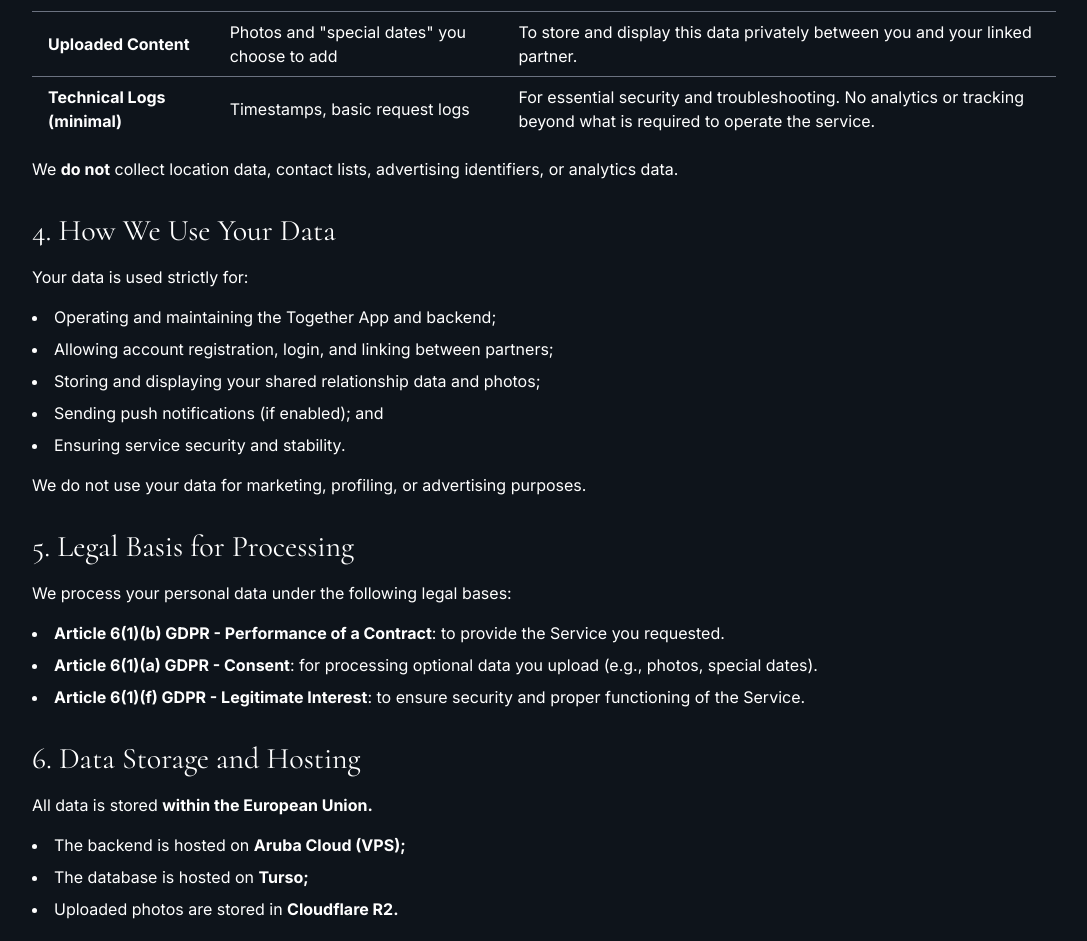
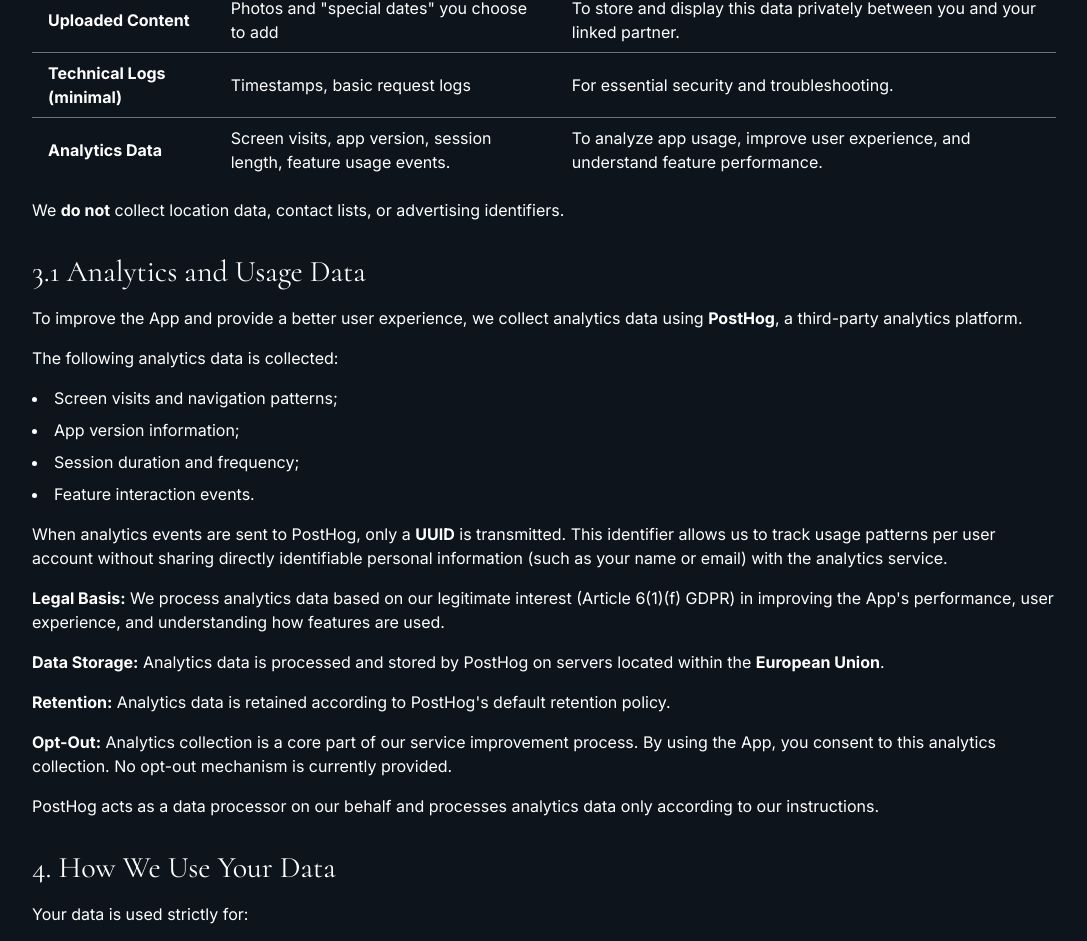
Before and after one commit to tsvetlin/svetlin-website-next, a Next.js app: page /together/privacy-policy in a window 1280 px wide. Shown: the part 984-1925 px from the top of the page, without its empty margins (80-1167 px from the left). Built offline with nearby package versions, Linux system fonts and the light colour scheme.

Commit message:
Updated TOS and Privacy Policy

```diff
--- a/app/together/privacy-policy/page.tsx
+++ b/app/together/privacy-policy/page.tsx
@@ -7,7 +7,7 @@ export default function Page() {
       <div className="max-w-5xl m-auto sm:p-6 md:p-8 lg:p-0">
         <BackToProcjectsButton />
         <h1 className="text-4xl font-bold mb-4">Privacy Policy</h1>
-        <h2 className="p-4 md:p-0 text-3xl mb-4">Effective Date: 2025.10.11</h2>
+        <h2 className="p-4 md:p-0 text-3xl mb-4">Effective Date: 2025.11.20</h2>
         <h2 className="p-4 md:p-0 text-3xl mb-4">1. Introduction</h2>
         <p className="mb-4">
           This Privacy Policy explains how Together (“the App,” “the Service”)
@@ -115,13 +115,25 @@ export default function Page() {
                 </td>
               </tr>
               <tr>
-                <td className="px-4 py-2 font-bold">
+                <td className="border-b border-gray-500 px-4 py-2 font-bold">
                   Technical Logs (minimal)
                 </td>
-                <td className="px-4 py-2">Timestamps, basic request logs</td>
+                <td className="border-b border-gray-500 px-4 py-2">
+                  Timestamps, basic request logs
+                </td>
+                <td className="border-b border-gray-500 px-4 py-2">
+                  For essential security and troubleshooting.
+                </td>
+              </tr>
+              <tr>
+                <td className="px-4 py-2 font-bold">Analytics Data</td>
                 <td className="px-4 py-2">
-                  For essential security and troubleshooting. No analytics or
-                  tracking beyond what is required to operate the service.
+                  Screen visits, app version, session length, feature usage
+                  events.
+                </td>
+                <td className="px-4 py-2">
+                  To analyze app usage, improve user experience, and understand
+                  feature performance.
                 </td>
               </tr>
             </tbody>
@@ -129,8 +141,51 @@ export default function Page() {
         </div>
 
         <p className="mt-4">
-          We <b>do not</b> collect location data, contact lists, advertising
-          identifiers, or analytics data.
+          We <b>do not</b> collect location data, contact lists, or advertising
+          identifiers.
+        </p>
+
+        <h2 className="p-4 md:p-0 text-3xl mb-4 mt-8">
+          3.1 Analytics and Usage Data
+        </h2>
+        <p className="mb-4">
+          To improve the App and provide a better user experience, we collect
+          analytics data using <b>PostHog</b>, a third-party analytics platform.
+        </p>
+        <p className="mb-4">The following analytics data is collected:</p>
+        <ul className="list-disc list-inside mb-4">
+          <li className="mb-2">Screen visits and navigation patterns;</li>
+          <li className="mb-2">App version information;</li>
+          <li className="mb-2">Session duration and frequency;</li>
+          <li className="mb-2">Feature interaction events.</li>
+        </ul>
+        <p className="mb-4">
+          When analytics events are sent to PostHog, only a <b>UUID</b> is
+          transmitted. This identifier allows us to track usage patterns per
+          user account without sharing directly identifiable personal
+          information (such as your name or email) with the analytics service.
+        </p>
+        <p className="mb-4">
+          <b>Legal Basis:</b> We process analytics data based on our legitimate
+          interest (Article 6(1)(f) GDPR) in improving the App&apos;s
+          performance, user experience, and understanding how features are used.
+        </p>
+        <p className="mb-4">
+          <b>Data Storage:</b> Analytics data is processed and stored by PostHog
+          on servers located within the <b>European Union</b>.
+        </p>
+        <p className="mb-4">
+          <b>Retention:</b> Analytics data is retained according to
+          PostHog&apos;s default retention policy.
+        </p>
+        <p className="mb-4">
+          <b>Opt-Out:</b> Analytics collection is a core part of our service
+          improvement process. By using the App, you consent to this analytics
+          collection. No opt-out mechanism is currently provided.
+        </p>
+        <p className="mb-4">
+          PostHog acts as a data processor on our behalf and processes analytics
+          data only according to our instructions.
         </p>
 
         <h2 className="p-4 md:p-0 text-3xl mb-4 mt-8">
@@ -139,7 +194,7 @@ export default function Page() {
         <p className="mb-4">Your data is used strictly for:</p>
         <ul className="list-disc list-inside mb-4">
           <li className="mb-2">
-            Operating and maintaining the Together App and backend;
+            Operating and maintaining the App and backend;
           </li>
           <li className="mb-2">
             Allowing account registration, login, and linking between partners;
@@ -191,7 +246,11 @@ export default function Page() {
             The database is hosted on <b>Turso;</b>
           </li>
           <li className="mb-2">
-            Uploaded photos are stored in <b>Cloudflare R2.</b>
+            Uploaded photos are stored in <b>Cloudflare R2;</b>
+          </li>
+          <li className="mb-2">
+            Analytics data is processed and stored by <b>PostHog</b> (EU
+            servers).
           </li>
         </ul>
         <p className="mb-4">
@@ -213,8 +272,13 @@ export default function Page() {
             <b>With your linked partner</b>, to enable shared couple data;
           </li>
           <li className="mb-2">
-            <b>With our hosting and storage providers</b>, solely for providing
-            the infrastructure;
+            <b>With our hosting and storage providers</b> (Aruba Cloud, Turso,
+            Cloudflare R2), solely for providing the infrastructure;
+          </li>
+          <li className="mb-2">
+            <b>With PostHog</b>, our analytics service provider, to process
+            usage data (only your backend-generated UUID and analytics events
+            are shared, not your personal information like name or email);
           </li>
           <li className="mb-2">
             <b>If required by law</b>, to comply with legal obligations or
@@ -237,6 +301,13 @@ export default function Page() {
           <li className="mb-2">
             When you <b>delete your account</b>, all personal data and uploaded
             content are <b>immediately and permanently deleted</b>.
+          </li>
+          <li className="mb-2">
+            Analytics data is retained according to{' '}
+            <b>PostHog&apos;s default retention policy</b>. Upon account
+            deletion, we request deletion of associated analytics data, though
+            PostHog may retain aggregated or anonymized data according to their
+            policies.
           </li>
           <li className="mb-2">
             Routine backups (if any) are overwritten within a short operational
--- a/app/together/terms-of-service/page.tsx
+++ b/app/together/terms-of-service/page.tsx
@@ -8,7 +8,7 @@ export default function Page() {
       <div className="max-w-5xl m-auto sm:p-6 md:p-8 lg:p-0">
         <BackToProcjectsButton />
         <h1 className="text-4xl font-bold mb-4">Terms of Service</h1>
-        <h2 className="p-4 md:p-0 text-3xl mb-4">Effective Date: 2025.10.11</h2>
+        <h2 className="p-4 md:p-0 text-3xl mb-4">Effective Date: 2025.11.20</h2>
         <h2 className="p-4 md:p-0 text-3xl mb-4">
           1. Introduction and Agreement to Terms
         </h2>
@@ -211,8 +211,12 @@ export default function Page() {
           and uploaded photos or dates you choose to share.
         </p>
         <p className="mb-4">
-          We do not collect or process your location, contacts, or analytics
-          data.
+          We also collect analytics data (including screen visits, app version,
+          session length, and interaction patterns) to improve the Service and
+          user experience, as detailed in our Privacy Policy.
+        </p>
+        <p className="mb-4">
+          We do not collect or process your location or contacts.
         </p>
         <p className="mb-4">
           All data is stored securely on servers located in the European Union
@@ -276,7 +280,10 @@ export default function Page() {
             <b>Turso</b> - for the database;
           </li>
           <li className="mb-2">
-            <b>Cloudflare R2</b> - for image storage.
+            <b>Cloudflare R2</b> - for image storage;
+          </li>
+          <li className="mb-2">
+            <b>PostHog</b> - for analytics;
           </li>
         </ul>
         <p className="mb-4">
```
